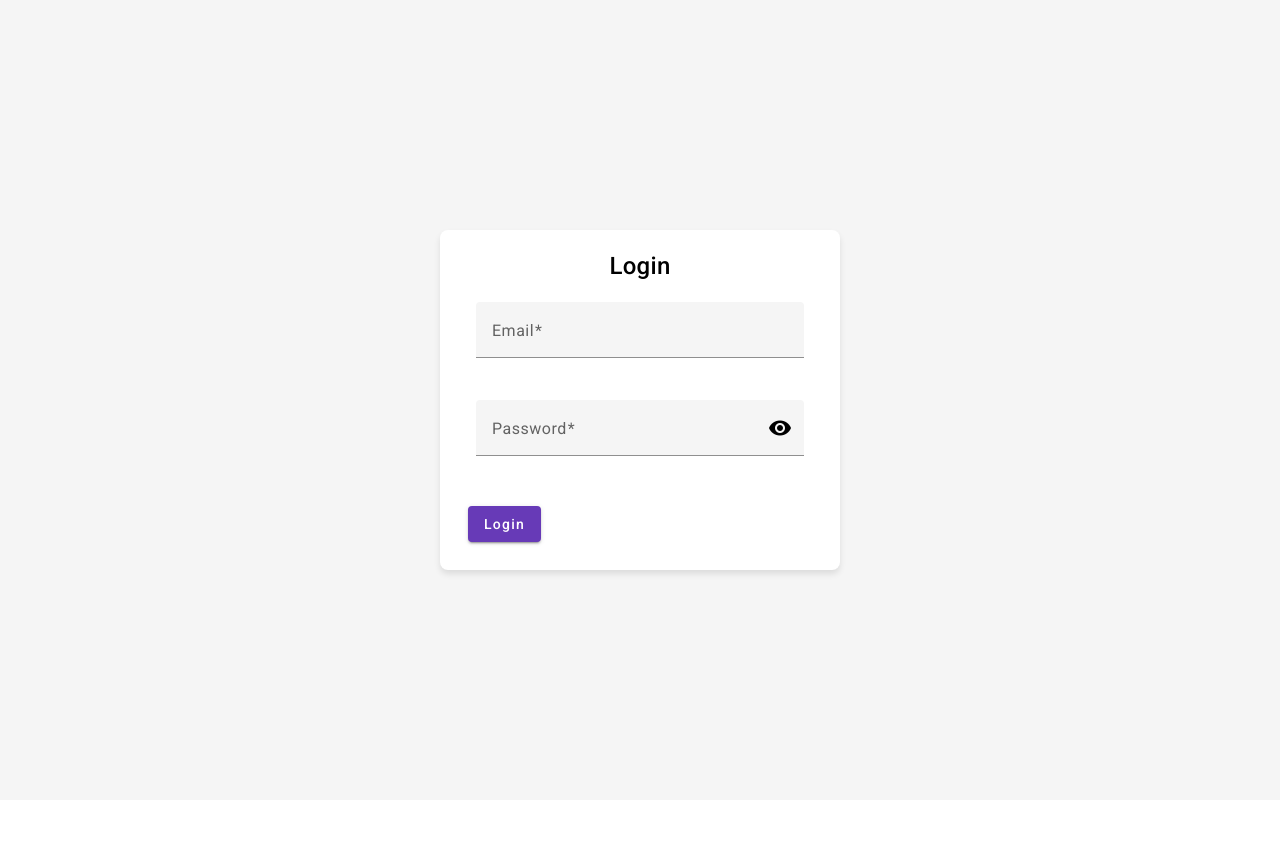
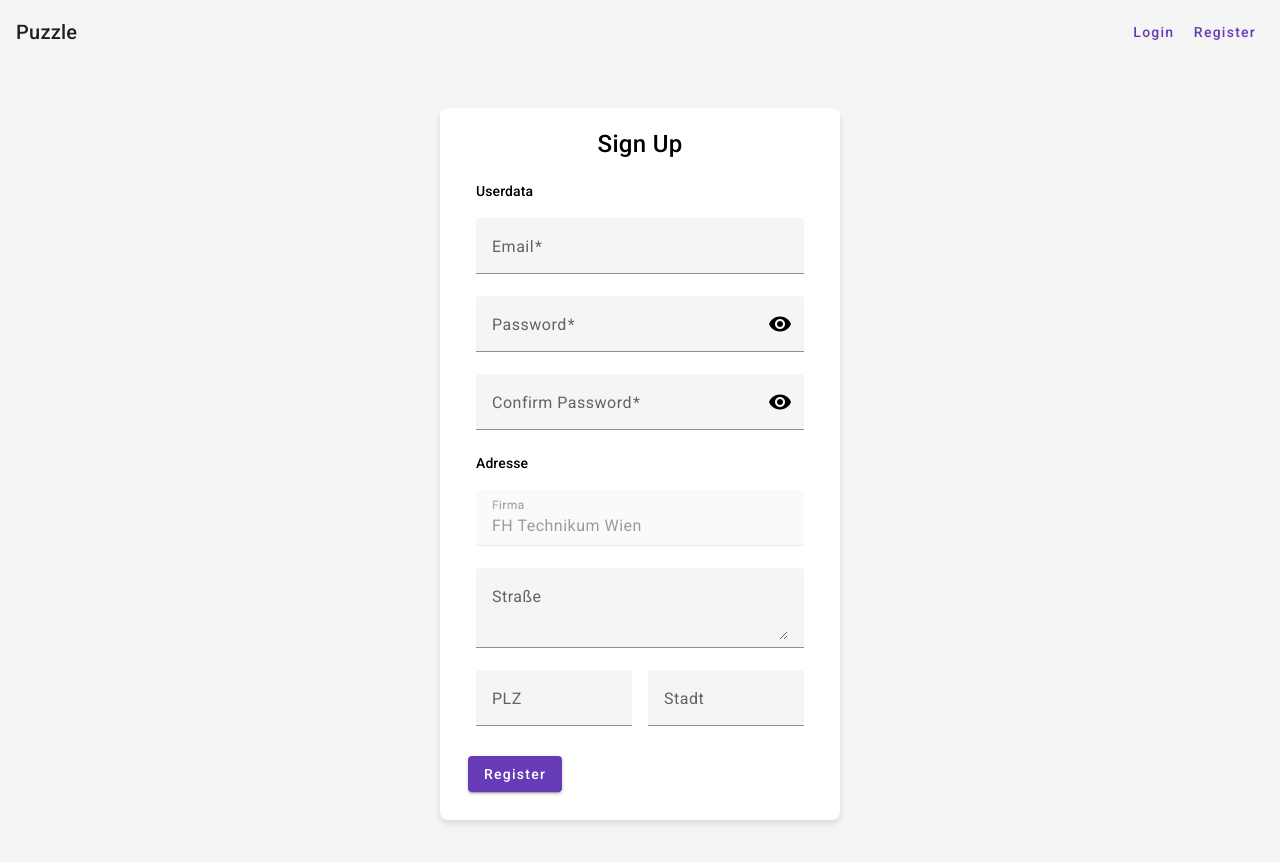
Before and after one commit to markus-roe/puzzle, an Angular app: page /signup in a window 1280 px wide. Before the commit this address led to /. Before the commit the page ends 800 px from the top, so only its background shows below. Built offline with nearby package versions, Linux system fonts and the light colour scheme.

Commit message:
added routing

```diff
--- a/src/app/app-routing.module.ts
+++ b/src/app/app-routing.module.ts
@@ -1,7 +1,12 @@
 import { NgModule } from '@angular/core';
 import { RouterModule, Routes } from '@angular/router';
+import { LoginComponent } from './login/login.component';
+import { SignUpComponent } from './signup/signup.component';
 
-const routes: Routes = [];
+const routes: Routes = [
+  { path: 'login', component: LoginComponent },
+  { path: 'signup', component: SignUpComponent },
+];
 
 @NgModule({
   imports: [RouterModule.forRoot(routes)],
--- a/src/app/app.component.css
+++ b/src/app/app.component.css
@@ -0,0 +1,3 @@
+.spacer {
+    flex: 1 1 auto;
+  }
--- a/src/app/app.component.html
+++ b/src/app/app.component.html
@@ -1,2 +1,8 @@
-<app-login></app-login>
-<!-- <signup></signup> -->
+<mat-toolbar color="secondary">
+    <span>Puzzle</span>
+    <span class="spacer"></span>
+    <button color="primary" mat-button routerLink="/login">Login</button>
+    <button color="primary" mat-button routerLink="/signup">Register</button>
+</mat-toolbar>
+
+<router-outlet></router-outlet>
--- a/src/app/signup/signup.component.css
+++ b/src/app/signup/signup.component.css
@@ -27,16 +27,13 @@
   }
 
 
-  .span-container {
-    display: flex;
-    flex-direction: column;
-    align-items: center;
-    margin-top: 20px;
-    font-size: 0.9rem;
-    color: #444;
-  }
-
   mat-card-subtitle {
     color: black;
     margin-bottom: 1rem;
   }
+
+.plz-city-container {
+    display: flex;
+    justify-content: space-between;
+    gap: 1rem;
+}
--- a/src/app/signup/signup.component.html
+++ b/src/app/signup/signup.component.html
@@ -47,10 +47,7 @@
                 <mat-label>Straße</mat-label>
                 <textarea matInput [formControl]="addressControl"></textarea>
             </mat-form-field>
-            <mat-form-field appearance="fill">
-                <mat-label>Stadt</mat-label>
-                <input matInput [formControl]="cityControl">
-            </mat-form-field>
+            <div class="plz-city-container">
                 <mat-form-field appearance="fill">
                     <mat-label>PLZ</mat-label>
                     <input matInput [formControl]="zipControl">
@@ -58,6 +55,11 @@
                         Only numbers allowed
                     </mat-error>
                 </mat-form-field>
+                <mat-form-field appearance="fill">
+                    <mat-label>Stadt</mat-label>
+                    <input matInput [formControl]="cityControl">
+                </mat-form-field>
+            </div>
         </form>
     </mat-card-content>
     <mat-card-actions>
```
Also changed, not shown: src/app/signup/signup.component.ts (+1 -32 lines). Lines whose indentation alone changed are shown as unchanged.
